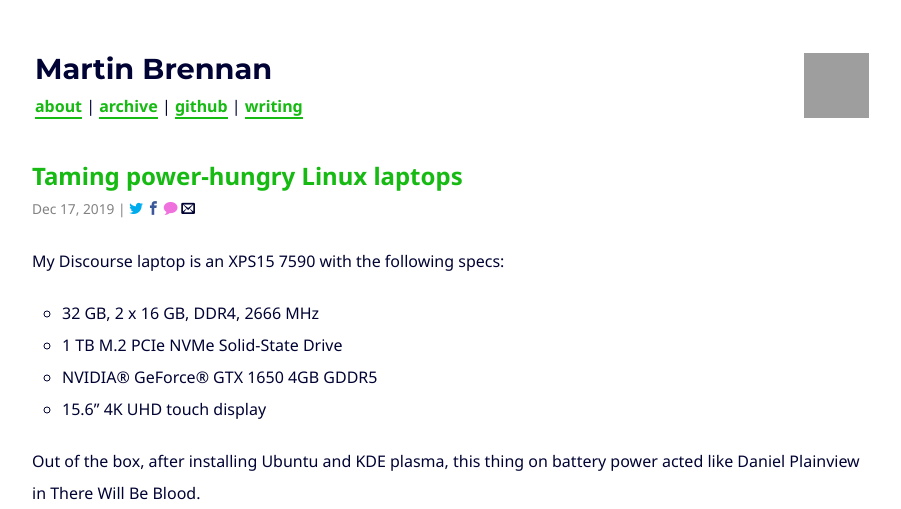
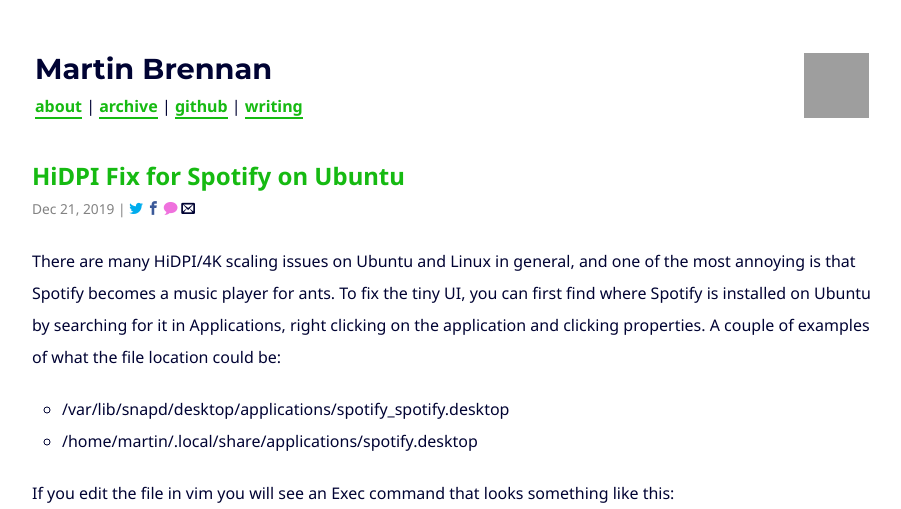
Before and after one commit to martin-brennan/martin-brennan.com, a Jekyll site: the page built from index.html, in a window 1280 px wide, cut to the strip 0-509 px from the top of the page. Shown: the whole strip, without its empty margins (188-1089 px from the left). Built offline with Jekyll 4.4.1, drawn with Linux system fonts in a browser that asks for light colours; some web fonts are replaced; the list of posts is cut into pages by our own code; some of the changed text lies outside the part shown; grey boxes are pictures that could not be loaded.

Commit message:
Add HiDPI spotify fix

````diff
--- /dev/null
+++ b/_posts/2019-12-21-hidpi-fix-for-spotify-on-ubuntu.md
@@ -0,0 +1,28 @@
+---
+title: HiDPI Fix for Spotify on Ubuntu
+date: 2019-12-21T11:24:53+10:00
+author: Martin Brennan
+layout: post
+permalink: /hidpi-fix-for-spotify-on-ubuntu/
+---
+
+There are many HiDPI/4K scaling issues on Ubuntu and Linux in general, and one of the most annoying is that Spotify becomes a music player for ants. To fix the tiny UI, you can first find where Spotify is installed on Ubuntu by searching for it in Applications, right clicking on the application and clicking properties. A couple of examples of what the file location could be:
+
+* /var/lib/snapd/desktop/applications/spotify_spotify.desktop
+* /home/martin/.local/share/applications/spotify.desktop
+
+If you edit the file in vim you will see an Exec command that looks something like this:
+
+```
+Exec=spotify %U
+```
+
+You can add `--force-device-scale-factor=1.5` to the command and this will fix the HiDPI scaling issue for you. You will just have to relaunch Spotify for this to take effect. See [https://community.spotify.com/t5/Desktop-Linux/Linux-client-barely-usable-on-HiDPI-displays/td-p/1067272](https://community.spotify.com/t5/Desktop-Linux/Linux-client-barely-usable-on-HiDPI-displays/td-p/1067272) for more information.
+
+After a while I updated Spotify and I got a newer version installed using snap. If you are using the newer snap install you do the same, only in the /var/lib/snapd/desktop/applications/ directory which will be shown in the spotify.desktop file. For example the snap Exec command may look something like this:
+
+```
+Exec=env BAMF_DESKTOP_FILE_HINT=/var/lib/snapd/desktop/applications/spotify_spotify.desktop /snap/bin/spotify --force-device-scale-factor=1.5 %U
+```
+
+For more information on the snap fix check out this post [https://community.spotify.com/t5/Desktop-Linux/Spotify-Hi-DPI-Fix-for-Snap-install/td-p/4576328](https://community.spotify.com/t5/Desktop-Linux/Spotify-Hi-DPI-Fix-for-Snap-install/td-p/4576328).
--- a/_sass/_mb.scss
+++ b/_sass/_mb.scss
@@ -200,3 +200,7 @@ h3, .post-content h3 {
     display: inline-block;
   }
 }
+
+li, a {
+  word-wrap: break-word;
+}
````
